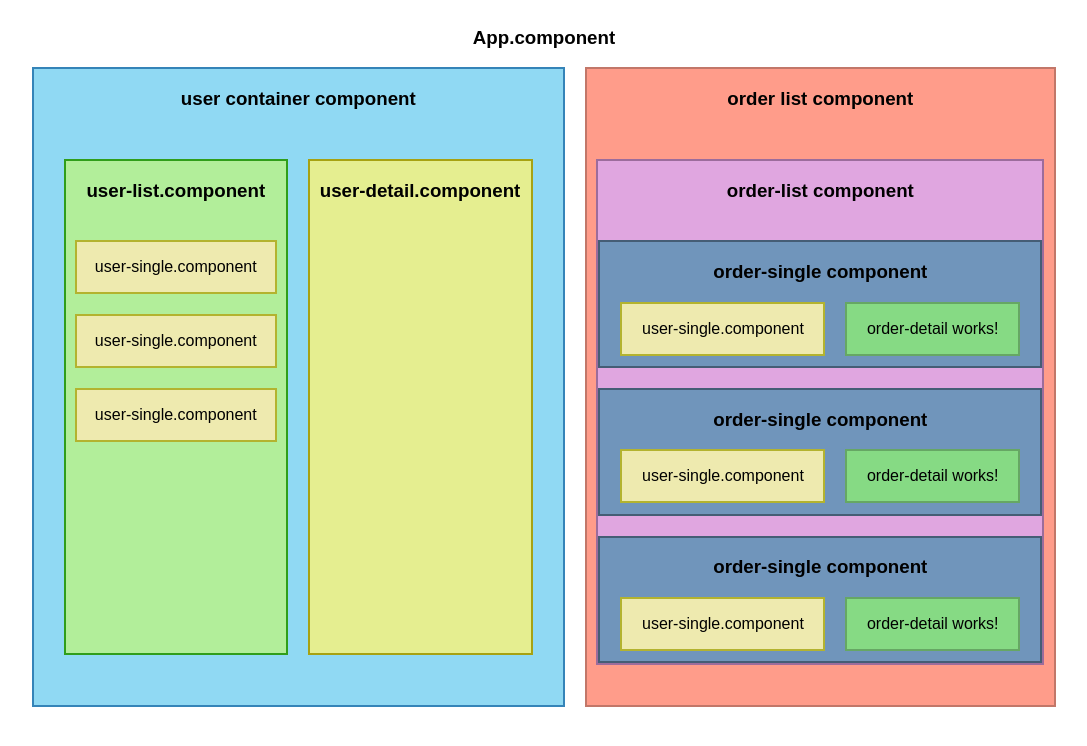
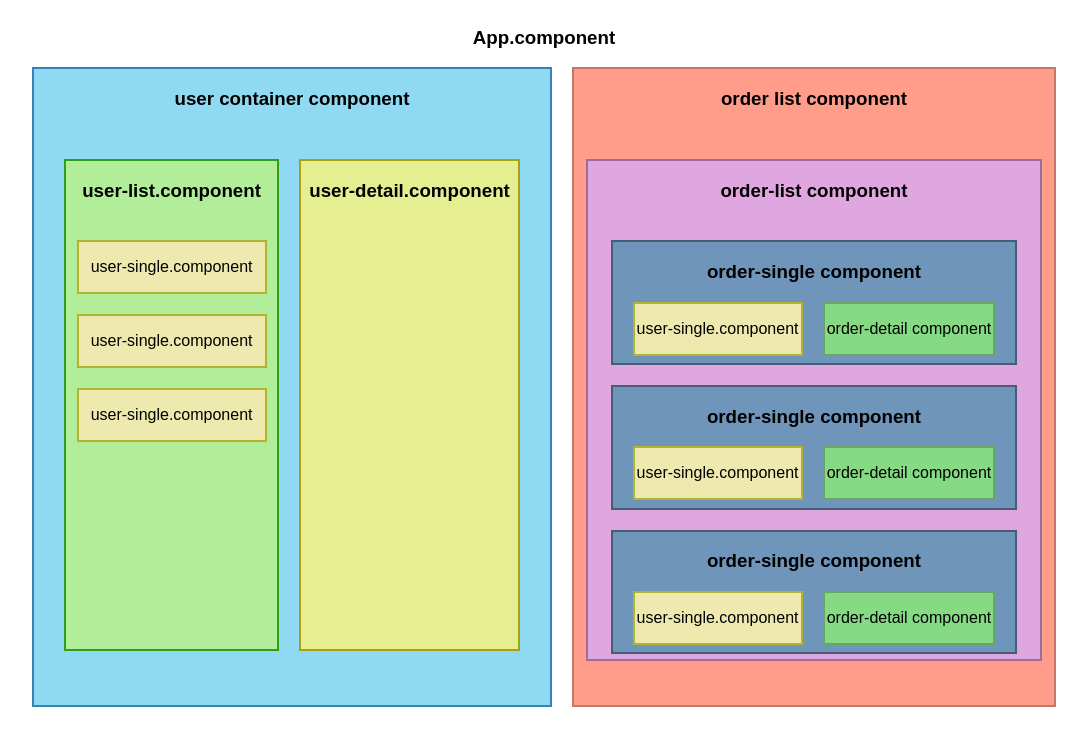
Before and after one commit to Coding94/esercizio-Angular, an Angular app: page / in a window 1280 px wide. Shown: the top 746 px of the page, without its empty margins (104-1191 px from the left). Built offline with nearby package versions, Linux system fonts and the light colour scheme.

Commit message:
esercizio1-finish-fixBugs

```diff
--- a/src/app/order-detail/order-detail.component.html
+++ b/src/app/order-detail/order-detail.component.html
@@ -1 +1 @@
-<p>order-detail works!</p>
+<p>order-detail component</p>
--- a/src/styles.css
+++ b/src/styles.css
@@ -1,6 +1,7 @@
 /* You can add global styles to this file, and also import other style files */
 * {
   font-family: sans-serif;
+  box-sizing: border-box;
 }
 
 body {
```
